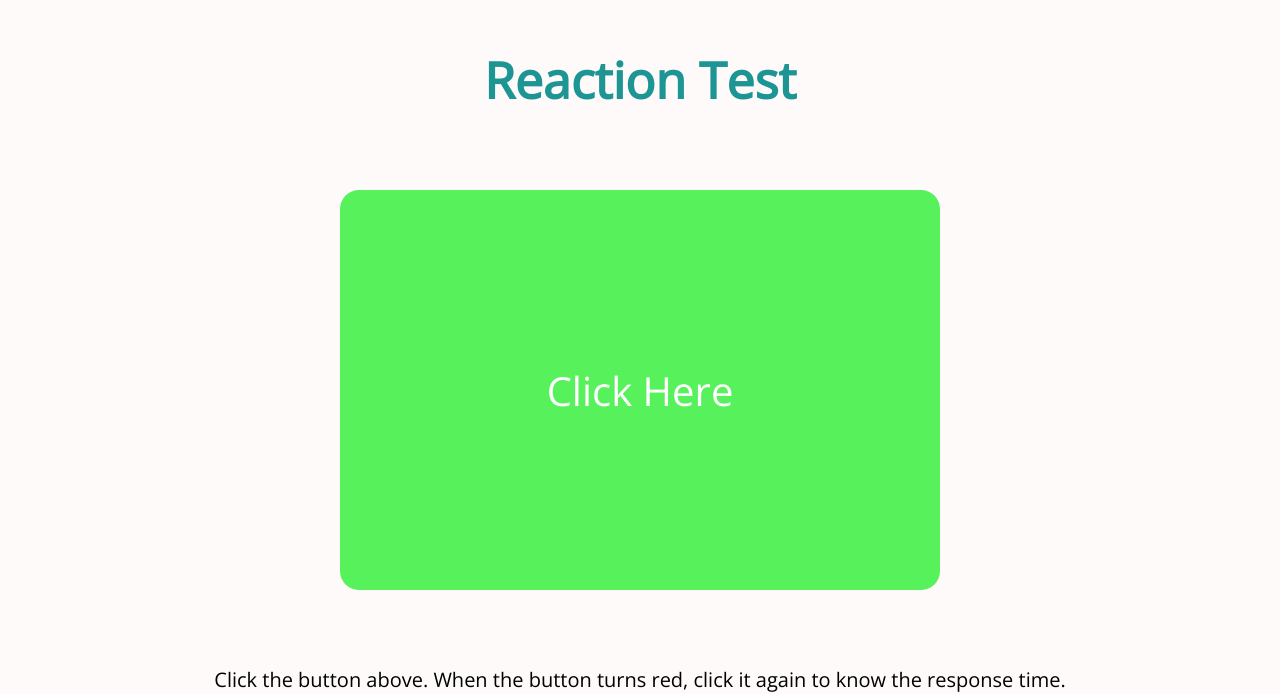
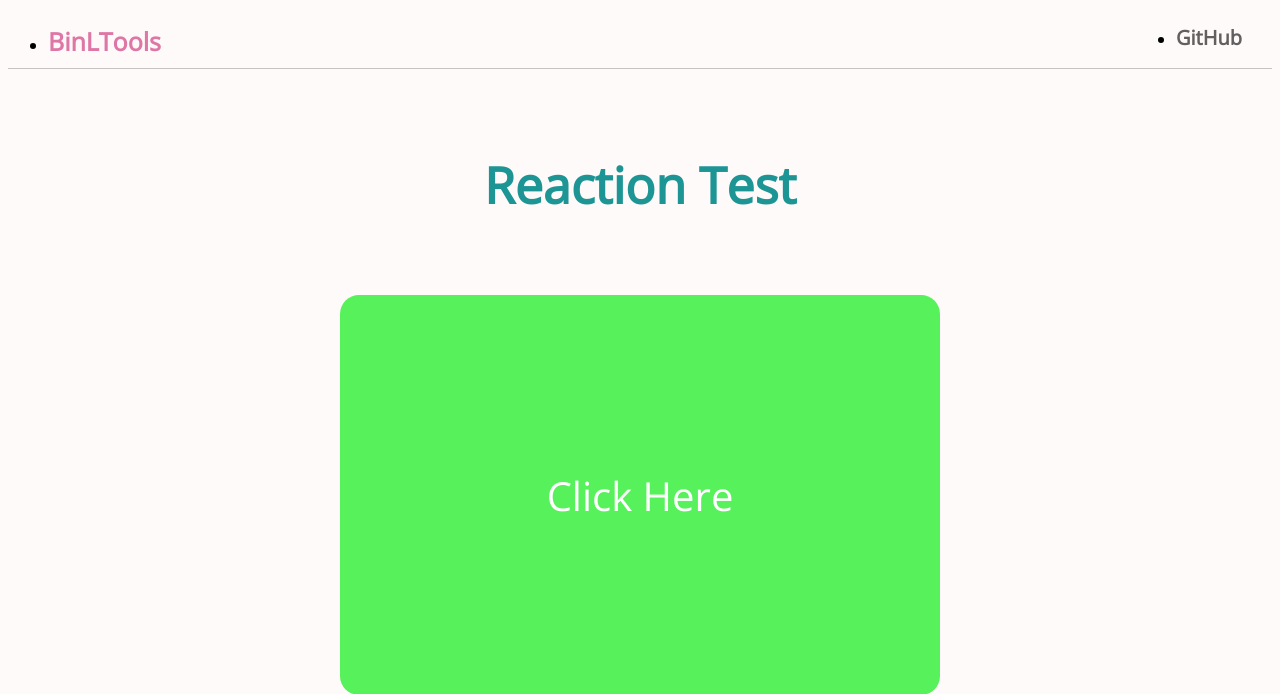
Before and after one commit to BinL233/Website_BinLTools_Django, a Django app: page /reactiontest/ in a window 1280 px wide. Shown: the top 694 px of the page. Run offline with Django 4.2, Linux system fonts and the light colour scheme.

Commit message:
Add header

```diff
--- a/BinLTools/templates/digitconverter.html
+++ b/BinLTools/templates/digitconverter.html
@@ -28,7 +28,6 @@
 
     <body>
         {% load static %}
-        <br />
         <header class="navbar" style="justify-content: space-between; display: flex;">
             <nav class="left-nav" style="overflow: hidden;">
                 <ul>
--- a/BinLTools/templates/reaction.html
+++ b/BinLTools/templates/reaction.html
@@ -5,6 +5,12 @@
             <title>反应测试ReactionTest</title>
 
             <style type="text/css">
+                header{
+                    border-bottom: 1px solid rgba(0, 0, 0, 0.22);
+                    height: 60px;
+                    display: flex;
+                }
+
                 button{
 
                     width: 600px;
@@ -25,6 +31,29 @@
             </style>
     </head>
     <body>
+        <header class="navbar" style="justify-content: space-between; display: flex;">
+            <nav class="left-nav" style="overflow: hidden;">
+                <ul>
+                    <li><a href="." style="color:#de77a5; text-decoration: none; font-size: 25px; font-weight: bolder;">BinLTools</a></li>
+                </ul>
+            </nav>
+
+            <nav class="right-nav" style="overflow: hidden; margin-right: 30px;">
+                <ul>
+                    <li><a href="https://github.com/BinL233" style="color:#0000009e; text-decoration: none; font-size: 20px; font-weight: bold;">GitHub</a></li>
+                </ul>
+            </nav>
+            <!-- <div id="login">
+                <p style="text-align: right">
+                <a href="./login/index.html">
+                    <input style="width: 130px; height: 30px;" type = "button" onclick = "" value = "LOGIN">
+                </a>
+                </p>
+            </div> -->
+
+        </header>
+        <br />
+        <br />
         <div id="Function">
             <script>
                 var num = Math.ceil(Math.random()*8);
```
